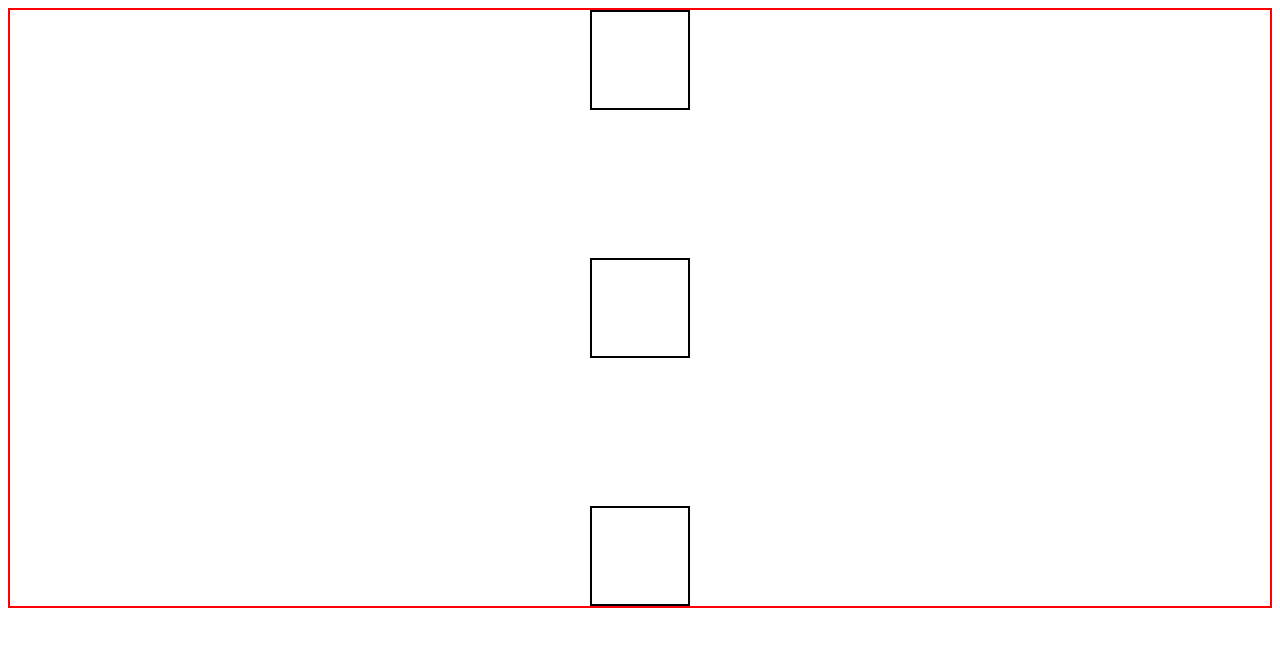
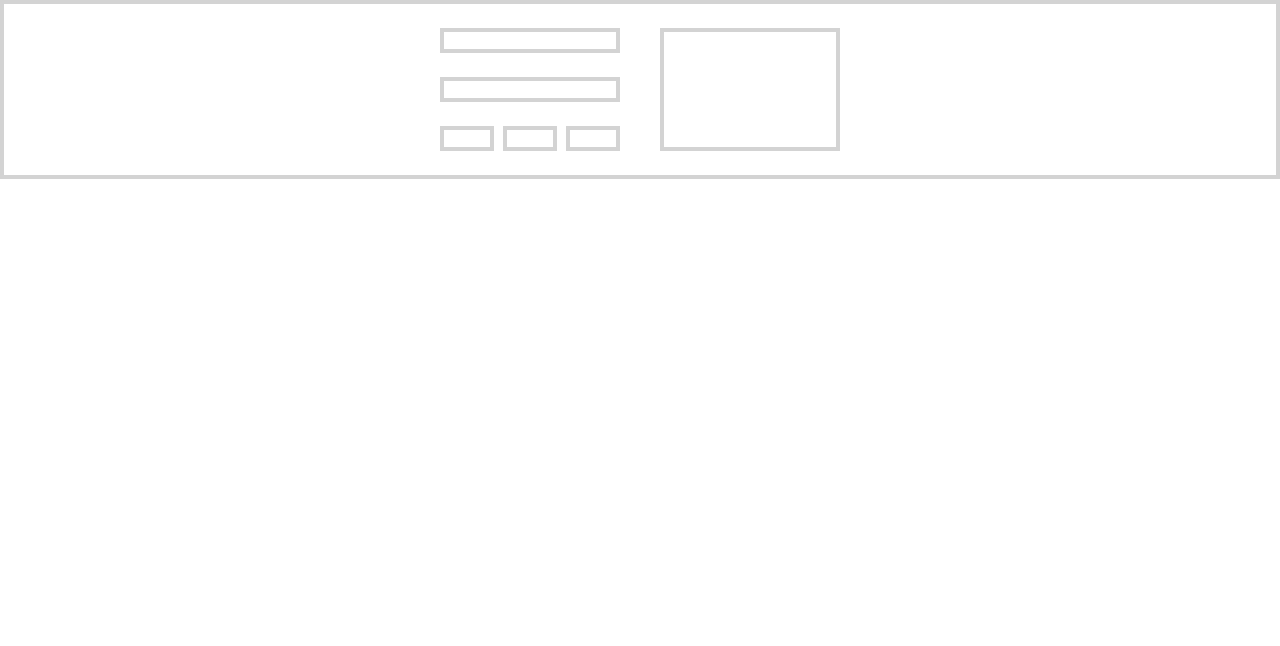
Before and after one commit to BrevenBennett/Reviewing-FES, a plain HTML site: page index.html in a window 1280 px wide. Drawn offline with Linux system fonts and the light colour scheme.

Commit message:
reviewed common flexbox layouts

```diff
--- a/index.html
+++ b/index.html
@@ -72,9 +72,18 @@
     </footer> -->
 
     <div class="container">
-      <div class="box"></div>
-      <div class="box"></div>
-      <div class="box"></div>
+      <div class="row">
+        <div class="box-wrapper">
+          <div class="box box-small"></div>
+          <div class="box box-small"></div>
+          <div class="tiny-wrapper">
+            <div class="box box-tiny"></div>
+            <div class="box box-tiny"></div>
+            <div class="box box-tiny"></div>
+          </div>
+        </div>
+        <div class="box box-large"></div>
+      </div>
     </div>
   </body>
 </html>
--- a/style.css
+++ b/style.css
@@ -1,22 +1,48 @@
-@import url('https://fonts.googleapis.com/css2?family=Roboto:wght@300;400;500;700&display=swap');
+@import url("https://fonts.googleapis.com/css2?family=Roboto:wght@300;400;500;700&display=swap");
 
 * {
-    box-sizing: border-box;
-    font-family: 'Roboto', sans-serif;
+  box-sizing: border-box;
+  font-family: "Roboto", sans-serif;
+  padding: 0;
+  margin: 0;
 }
 
 .container {
+  border: 4px solid lightgray;
+  padding: 24px 24px 0 24px;
+}
+
+.row {
     width: 100%;
-    height: 600px;
-    border: 2px solid red;
+    max-width: 400px;
+    margin: 0 auto;
     display: flex;
-    flex-direction: column;
-    align-items: center;
     justify-content: space-between;
 }
 
 .box {
-    width: 100px;
-    height: 100px;
-    border: 2px solid black;
+    border: 4px solid lightgray;
+    margin-bottom: 24px;
 }
+
+.box-small {
+    height: 25px;
+}
+
+.box-large {
+    width: 45%;
+}
+
+.box-wrapper {
+    width: 45%;
+}
+
+.box-tiny {
+    width: 30%;
+    height: 25px;
+}
+
+.tiny-wrapper {
+    display: flex;
+    justify-content: space-between;
+}
```
